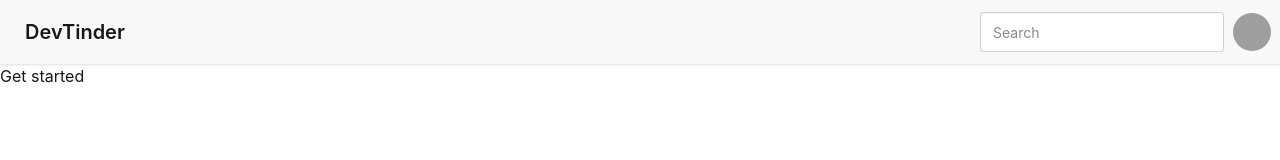
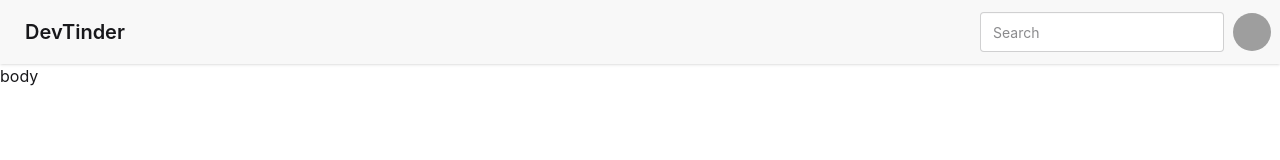
Before and after one commit to vijaydevguy/devtinder-frontend, a React (Vite) app: page / in a window 1280 px wide. Shown: the top 160 px of the page. Built offline with nearby package versions, Linux system fonts and the light colour scheme; grey boxes are pictures that could not be loaded.

Commit message:
basic_setup_route

```diff
--- a/package.json
+++ b/package.json
@@ -13,6 +13,7 @@
     "@tailwindcss/vite": "^4.3.3",
     "react": "^19.2.8",
     "react-dom": "^19.2.8",
+    "react-router-dom": "^7.18.2",
     "tailwindcss": "^4.3.3"
   },
   "devDependencies": {
--- a/src/App.jsx
+++ b/src/App.jsx
@@ -1,13 +1,19 @@
 import reactLogo from "./assets/react.svg";
 import viteLogo from "./assets/vite.svg";
 import heroImg from "./assets/hero.png";
-import Navbar from "./components/Navbar";
+import { BrowserRouter, Route, Routes } from "react-router-dom";
+import Body from "./pages/Body";
 
 function App() {
   return (
     <>
-      <Navbar />
-      <h1 className="">Get started</h1>
+
+      <BrowserRouter basename="/">
+        <Routes>
+          <Route path="/" element={<Body />} />
+        </Routes>
+      </BrowserRouter>
+      {/* <h1 className="">Get started</h1> */}
     </>
   );
 }
--- /dev/null
+++ b/src/pages/Body.jsx
@@ -0,0 +1,13 @@
+import React from 'react'
+import Navbar from '../components/Navbar'
+
+const Body = () => {
+  return (
+    <div>
+         <Navbar />
+         body
+    </div>
+  )
+}
+
+export default Body
```
Also changed, not shown: 2 other files (tests, documents, lock files or other folders).
